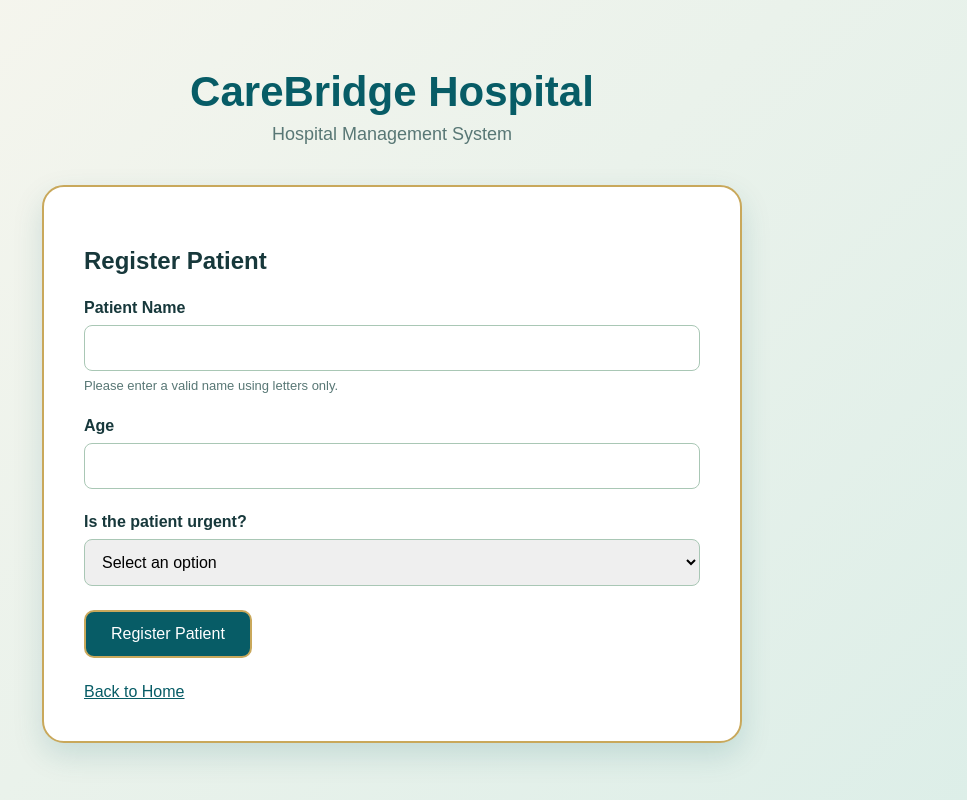
After one commit to MrCheahChi/CareBridge-Part-B, a Flask app: page /register-patient in a window 1280 px wide. The commit adds this page. Shown: the whole page, without its empty margins (248-1215 px from the left). Run offline with Flask 3, Linux system fonts and the light colour scheme.

Commit message:
Add patient registration feature

```diff
--- a/app.py
+++ b/app.py
@@ -4,6 +4,11 @@ from flask import Flask, render_template, request
 
 
 app = Flask(__name__)
+
+patient_numbers = {
+    "Y": 0,
+    "N": 0
+}
 
 
 @app.route("/")
@@ -72,6 +77,79 @@ def book_appointment():
         minimum_date=minimum_date.isoformat(),
     )
 
+@app.route("/register-patient", methods=["GET", "POST"])
+def register_patient():
+    error = None
+    name = ""
+    age_text = ""
+    priority = ""
+
+    if request.method == "POST":
+        name = request.form.get("name", "").strip()
+        age_text = request.form.get("age", "").strip()
+        priority = request.form.get("priority", "").strip()
+
+        if not name:
+            error = "Patient name cannot be blank."
+
+        elif not all(
+            character.isalpha() or character in " -'."
+            for character in name
+        ):
+            error = (
+                "Patient name can only contain letters, spaces, "
+                "hyphens, apostrophes, and periods."
+            )
+
+        elif not any(character.isalpha() for character in name):
+            error = "Patient name must contain at least one letter."
+
+        elif not age_text.isdigit():
+            error = "Age must be a whole number."
+
+        elif int(age_text) < 1 or int(age_text) > 120:
+            error = "Age must be between 1 and 120."
+
+        elif priority not in ("Y", "N"):
+            error = "Please select whether the patient is urgent."
+
+        else:
+            patient_numbers[priority] += 1
+            patient_id = f"{priority}-{patient_numbers[priority]:03d}"
+
+            if priority == "Y":
+                priority_text = "Urgent"
+                department = "Emergency Department"
+                location = "Emergency Wing - Room 2"
+                doctor = "Dr. Sarah Lim"
+            else:
+                priority_text = "Non-Urgent"
+                department = "General Outpatient Clinic"
+                location = "Outpatient Wing - Room 5"
+                doctor = "Dr. Daniel Tan"
+
+            patient = {
+                "name": name,
+                "age": int(age_text),
+                "priority": priority_text,
+                "id": patient_id,
+                "department": department,
+                "location": location,
+                "doctor": doctor,
+            }
+
+            return render_template(
+                "patient_details.html",
+                patient=patient,
+            )
+
+    return render_template(
+        "register.html",
+        error=error,
+        name=name,
+        age_text=age_text,
+        priority=priority,
+    )
 
 if __name__ == "__main__":
     app.run(debug=True)
--- a/static/style.css
+++ b/static/style.css
@@ -85,13 +85,15 @@ button:hover {
     border: 2px solid var(--gold);
     border-radius: 10px;
     text-decoration: none;
+    margin: 6px;
 }
 
 .button-link:hover {
     background-color: var(--teal);
 }
 
-.booking-card {
+.booking-card,
+.card {
     max-width: 700px;
     margin: auto;
     padding: 40px;
@@ -125,6 +127,13 @@ button:hover {
     font-size: 16px;
 }
 
+.form-help {
+    display: block;
+    margin-top: 7px;
+    color: #587775;
+    font-size: 13px;
+}
+
 .message {
     margin: 20px 0;
     padding: 18px;
@@ -147,6 +156,24 @@ button:hover {
     margin-top: 0;
 }
 
+.patient-details {
+    margin: 24px 0;
+    padding: 22px;
+    background-color: var(--ivory);
+    border: 1px solid var(--sage);
+    border-radius: 12px;
+}
+
+.patient-details h3 {
+    margin-top: 0;
+    color: var(--deep-teal);
+}
+
+.patient-details p {
+    padding: 7px 0;
+    border-bottom: 1px solid #d9e5df;
+}
+
 .back-link {
     display: inline-block;
     margin-top: 25px;
--- a/templates/index.html
+++ b/templates/index.html
@@ -32,6 +32,11 @@
 >
     Book an Appointment
 </a>
+
+<a class="button-link" href="{{ url_for('register_patient') }}">
+    Register Patient
+</a>
+
     </main>
 </body>
 </html>
--- /dev/null
+++ b/templates/register.html
@@ -0,0 +1,105 @@
+<!DOCTYPE html>
+<html lang="en">
+<head>
+    <meta charset="UTF-8">
+    <meta name="viewport" content="width=device-width, initial-scale=1.0">
+
+    <title>Register Patient</title>
+
+    <link
+        rel="stylesheet"
+        href="{{ url_for('static', filename='style.css') }}"
+    >
+</head>
+
+<body>
+    <div class="container">
+        <header>
+            <h1>CareBridge Hospital</h1>
+            <p>Hospital Management System</p>
+        </header>
+
+        <main class="card">
+            <h2>Register Patient</h2>
+
+            {% if error %}
+                <div class="error">
+                    {{ error }}
+                </div>
+            {% endif %}
+
+            <form method="POST">
+                <div class="form-group">
+                    <label for="name">Patient Name</label>
+
+                    <input
+                        type="text"
+                        id="name"
+                        name="name"
+                        value="{{ name }}"
+                        pattern="[A-Za-z][A-Za-z .'-]*"
+                        title="Use letters only. Spaces, hyphens, apostrophes and periods are allowed."
+                        required
+                    >
+
+                    <small class="form-help">
+                        Please enter a valid name using letters only.
+                    </small>
+                </div>
+
+                <div class="form-group">
+                    <label for="age">Age</label>
+
+                    <input
+                        type="number"
+                        id="age"
+                        name="age"
+                        min="1"
+                        max="120"
+                        value="{{ age_text }}"
+                        required
+                    >
+                </div>
+
+                <div class="form-group">
+                    <label for="priority">
+                        Is the patient urgent?
+                    </label>
+
+                    <select
+                        id="priority"
+                        name="priority"
+                        required
+                    >
+                        <option value="">
+                            Select an option
+                        </option>
+
+                        <option
+                            value="Y"
+                            {% if priority == "Y" %}selected{% endif %}
+                        >
+                            Yes — Urgent
+                        </option>
+
+                        <option
+                            value="N"
+                            {% if priority == "N" %}selected{% endif %}
+                        >
+                            No — Non-Urgent
+                        </option>
+                    </select>
+                </div>
+
+                <button type="submit">
+                    Register Patient
+                </button>
+            </form>
+
+            <a class="back-link" href="{{ url_for('home') }}">
+                Back to Home
+            </a>
+        </main>
+    </div>
+</body>
+</html>
```
Also changed, not shown: templates/patient_details.html (added, +79 -0 lines).
